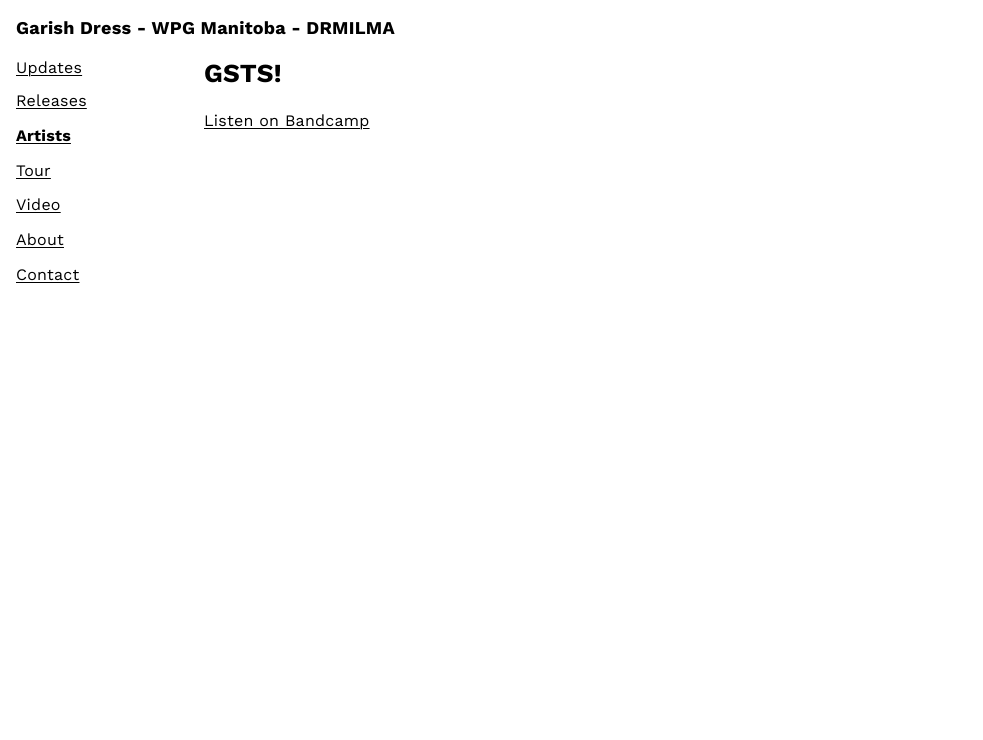
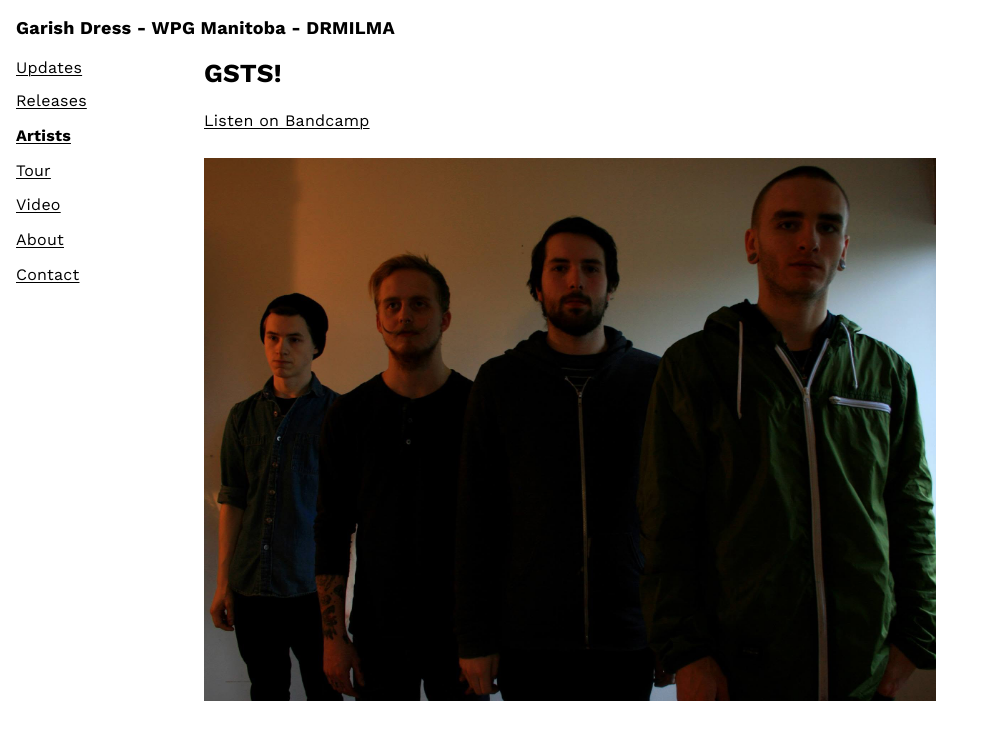
Before and after one commit to DCRIEKMAN/garish-dress, a Jekyll site: the page built from _artists/gsts.md, in a window 1280 px wide. Shown: the top 740 px of the page, without its empty margins (0-983 px from the left). Built offline with Jekyll 4.4.1, drawn with Linux system fonts in a browser that asks for light colours.

Commit message:
Update _artists/gsts.md (via Pages CMS)

```diff
--- a/_artists/gsts.md
+++ b/_artists/gsts.md
@@ -2,3 +2,5 @@
 title: GSTS!
 ---
 [Listen on Bandcamp](https://gyestyes.bandcamp.com/track/off)
+
+![](/garish-dress/media/images/508581366303981668964633181993017908990800596n.jpg)
```
